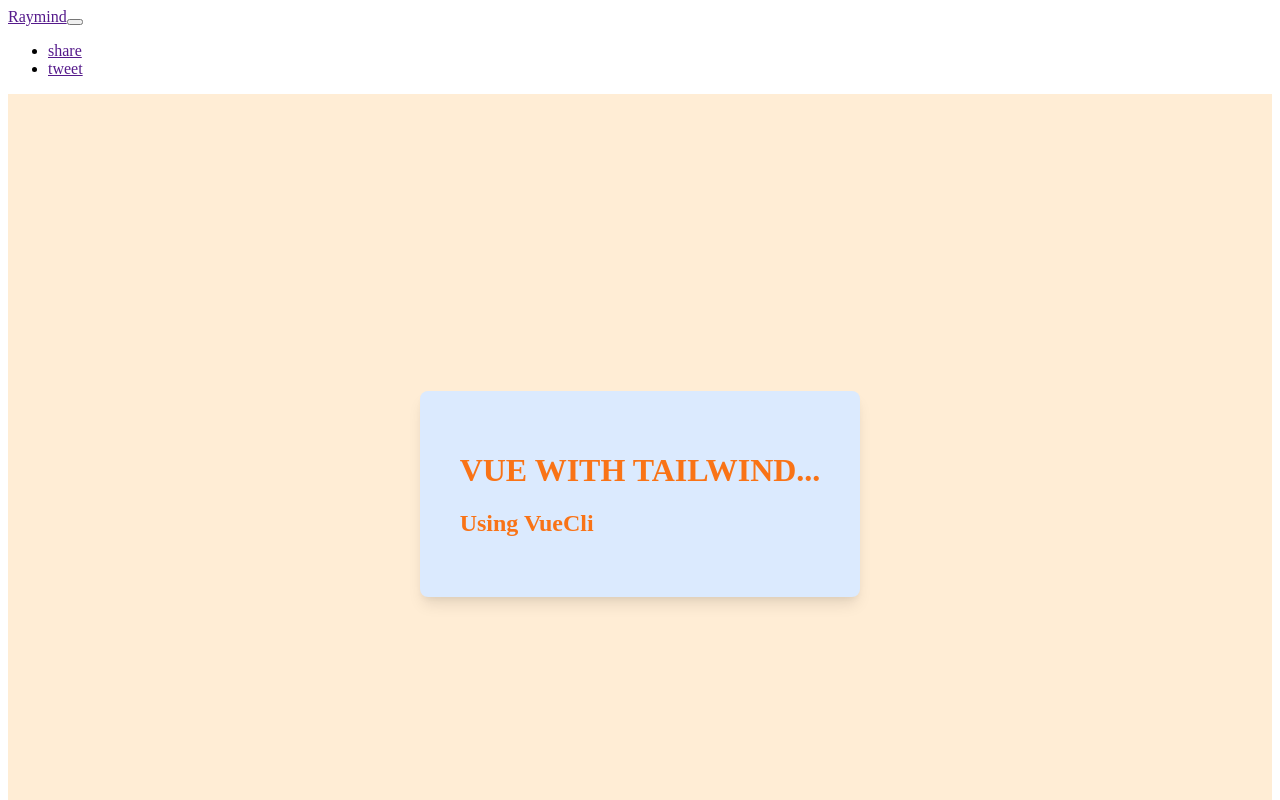
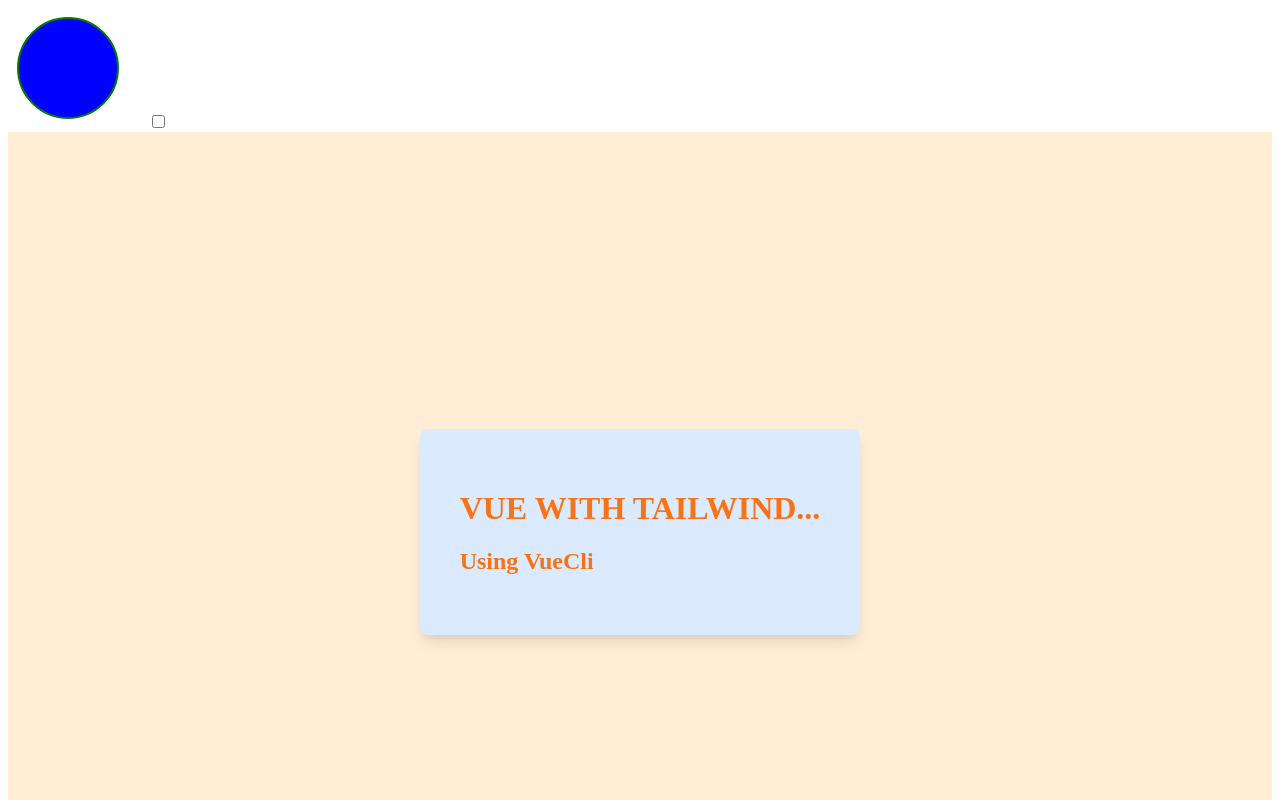
Before and after one commit to raylinks/first-tailwindcss, a Vue app: page / in a window 1280 px wide. Shown: the top 800 px of the page. Built offline with nearby package versions, Linux system fonts and the light colour scheme; the HTML template or start-up script is replaced by a standard one.

Commit message:
navbar reloaded

```diff
--- a/src/components/Navbar.vue
+++ b/src/components/Navbar.vue
@@ -1,27 +1,25 @@
 <template>
-<div class="text-gray-800 antialized">
-    <nav class="top-0 absolute z-50 w-full flex flex-wrap  items-center justify-between px-2 py-3 navbar-expand-lg">
-        <div class="container px-4 mx-auto flex flex-wrap items-center justify-between">
-            <div class="w-full relative flex justify-between lg:w-auto lg:static lg:block lg:justify-start">
-                <a class="text-lg font-bold leading-relaxed inline-block mr-4 py-2 whitespace-no-wrap uppercase text-white" href="">Raymind</a>
-                <button class="cursor-pointer text-xl leading-none px-3 py-1 border border-solid border-transparent rounded bg-transparent block lg:hidden outline-none focus:outline-none" type="button" onClick="toggleNavbar('example-collapse-navbar')">
-                    <i class="text-white fas fa-bars"></i>
-                </button>
-            </div>
-        <div class="lg:flex flex-grow items-center bg-white lg:bg-transparent lg:shadow-none hidden" id="example-collapse-navbar">
-            <ul class="flex flex-col lg:flex-row list-none ml-auto">
-                <li class="flex items-center">
-                <a class="lg:text-white  lg:hover:text-gray-300 text-gray-800 px-3 py-4 lg:py-2 flex items-center text-xs uppercase font-bold" href="">
-                    <i class="lg:text-gray-300  text-gray-500 fab fa-facebook text-lg leading-lg"></i><span class="lg:hidden inline-block ml-2">share</span> </a>
-                </li>
-            <li class="flex items-center">
-                <a class="lg:text-white  lg:hover:text-gray-300  text-gray-800 px-3 py-4 lg:py-2 flex items-center text-xs uppercase font-bold" href=""><i  class="lg:text-gray-300 text-gray-500 fa-twitter text-lg leading-lg"></i>
-                <span class="lg:hidden inline-block ml-2">tweet</span></a>
-            </li>
-            </ul>
+<div class="bg-gray-200 antialized">
+    <header class="lg:px-16 px-6 bg-white flex flex-wrap items-center lg:py-0 py-2">
+        <div class="flex-1 flex justify-between items-center">
+            <a href="#">
+                <svg width="120" height="120">
+    <circle cx="60" cy="60" r="50" stroke="green" stroke-width="2" fill="blue" />
+    <!-- fallback -->
+    <image src="circle.jpg" width="120" height="120" />
+                </svg>
+            </a>
+
+        <label for="menu-toggle" class="cursor-pointer lg:hidden block">
+            <svg class="fill-current text-gray-900" xmlns="http://www.w3.org/2000/svg" width="20" height="20" viewBox="0 0 20 20"><title>menu</title><path d="M03h20v2H0V3zm0 6h20v2H0V9zm0 6h20v2H0v-2z"></path>
+            </svg>
+        </label>
+        <input type="checkbox" class="hidden" id="menu-toggle" />
+
         </div>
-        </div>
-    </nav>
+
+    </header>
+
 </div>
 
 </template>
```
